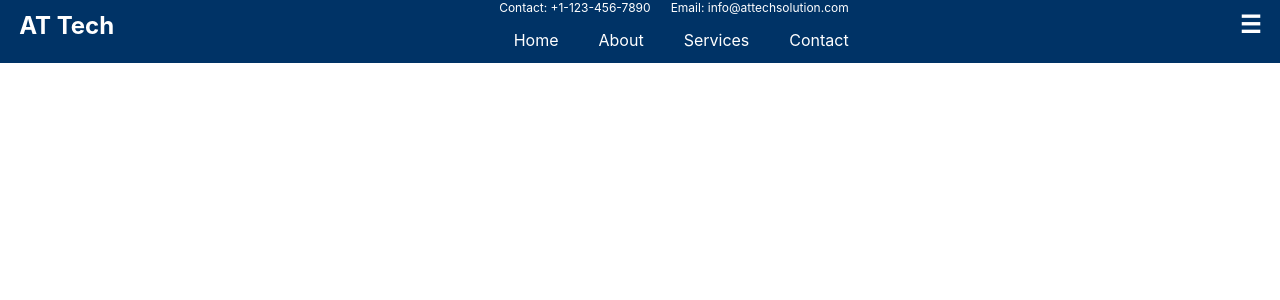
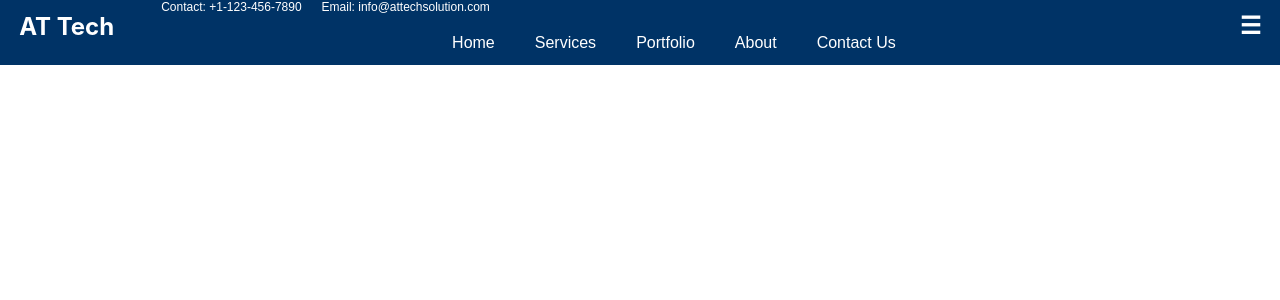
Before and after one commit to ttewabe/at-tech-solution-web, a React (Create React App) app in the folder frontend/: page / in a window 1280 px wide. Shown: the top 300 px of the page. Built offline with nearby package versions, Linux system fonts and the light colour scheme.

Commit message:
header menus changed

```diff
--- a/frontend/src/header/Header.tsx
+++ b/frontend/src/header/Header.tsx
@@ -7,6 +7,7 @@ import {
     HamburgerButton,
     HeaderDetails,
     HeaderNavitems,
+    HeaderMainLine,
 } from './Header.style';
 import DropdownMenuComponent from '../components/dropdownMenuComponent/DropdownMenuComponent';
 
@@ -18,21 +19,24 @@ export const Header: React.FC = () => {
     return (
         <HeaderContainer>
             <Logo>AT Tech</Logo>
-            <HeaderDetails>
+            <HeaderMainLine>
                 <ContactInfo>
                     <span>Contact: +1-123-456-7890</span>
                     <span>Email: info@attechsolution.com</span>
                 </ContactInfo>
-                <HeaderNavitems>
-                    <span>Home</span>
-                    <span>About</span>
-                    <span>Services</span>
-                    <span>Contact</span>
-                </HeaderNavitems>
-            </HeaderDetails>
+                <HeaderDetails>
+                    <HeaderNavitems>
+                        <span>Home</span>
+                        <span>Services</span>
+                        <span>Portfolio</span>
+                        <span>About</span>
+                        <span>Contact Us</span>
+                    </HeaderNavitems>
+                </HeaderDetails>
+            </HeaderMainLine>
             <HamburgerContainer>
                 <HamburgerButton onClick={toggleMenu}>☰</HamburgerButton>
-                {isMenuOpen && (<DropdownMenuComponent />)}
+                {isMenuOpen && <DropdownMenuComponent />}
             </HamburgerContainer>
         </HeaderContainer>
     );
```
